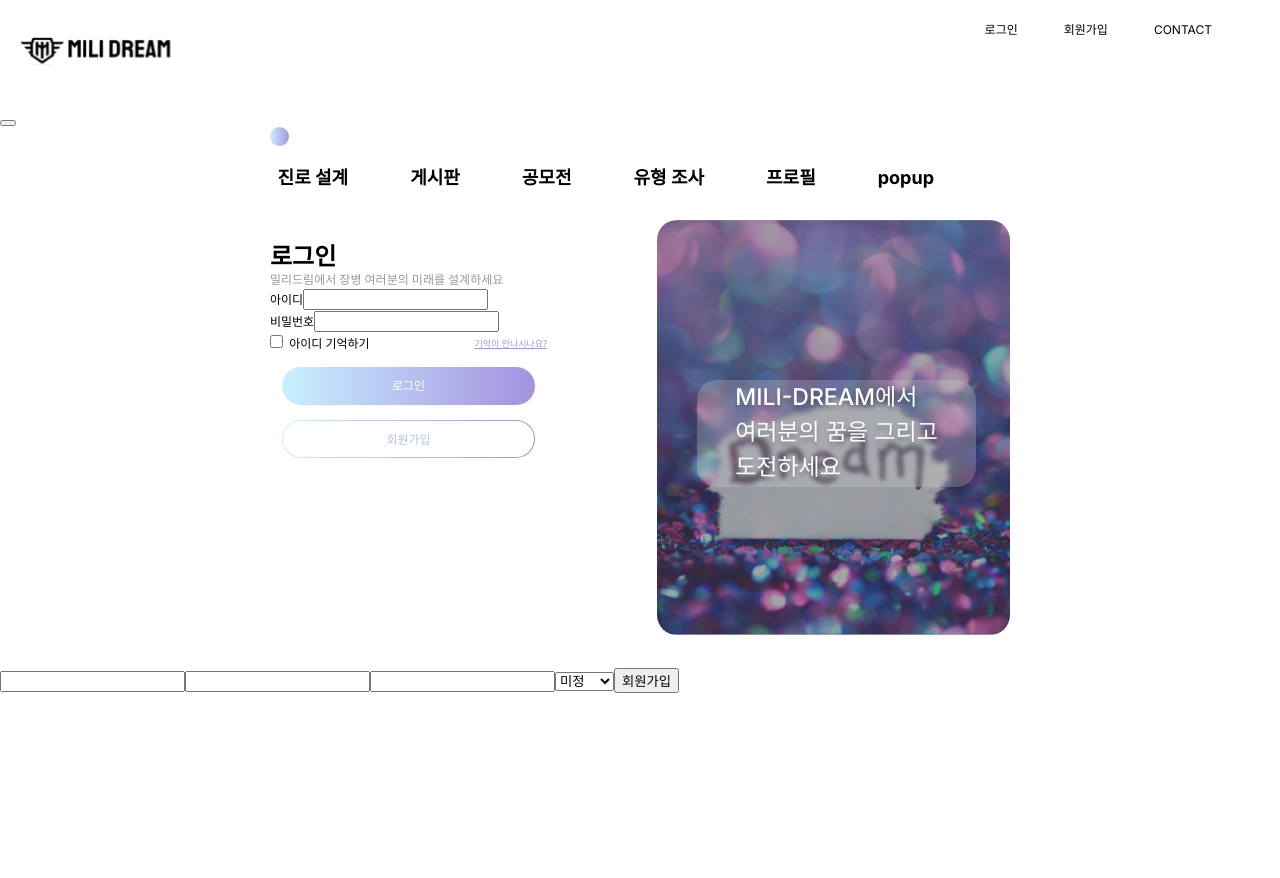
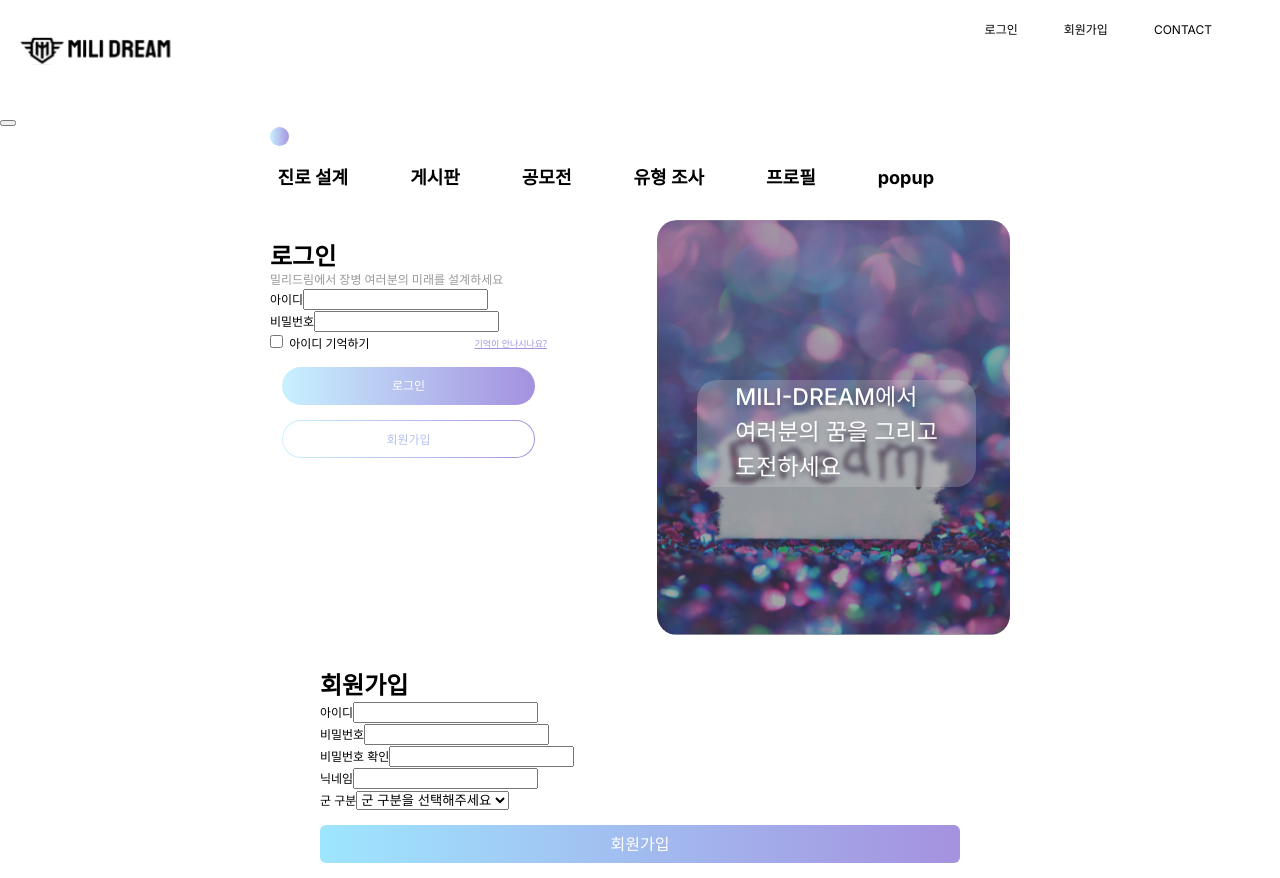
Before and after one commit to osamhack2022/WEB_MiliDream_Dreamers, a Next.js app in the folder frontend/: page /signup in a window 1280 px wide. Before the commit the page ends 800 px from the top, so only its background shows below. Built offline with nearby package versions, Linux system fonts and the light colour scheme; no server answers.

Commit message:
Feat: 회원가입 폼 작업

```diff
--- a/frontend/components/Login/Form.js
+++ b/frontend/components/Login/Form.js
@@ -93,7 +93,7 @@ export default function LoginForm() {
         .login.wrapper {
           position: relative;
           margin: 0 auto;
-		  width: 740px;
+          width: 740px;
         }
         .login.left {
           float: left;
@@ -101,7 +101,7 @@ export default function LoginForm() {
         }
         .login.right {
           display: inline-block;
-		  height: 415px;
+          height: 415px;
         }
 
         .login.right .rect {
@@ -131,7 +131,7 @@ export default function LoginForm() {
           text-shadow: 0px 4px 4px rgba(0, 0, 0, 0.25);
         }
         .loginForm {
-			width: 277px;
+          width: 277px;
         }
         .ellipse {
           z-index: 1;
--- a/frontend/components/Register/Form.js
+++ b/frontend/components/Register/Form.js
@@ -1,33 +1,124 @@
 import axios from "axios";
 import { Fragment, SyntheticEvent } from "react";
+import config from "../../config";
 
 export default function RegisterForm({ token }) {
 	return (
 		<Fragment>
+			<div className="signup">
+				<div className="wrapper">
+					<span className="signup-text">회원가입</span>
 					<form onSubmit={register}>
-				<input type="text" name="id"></input>
-				<input type="password" name="password"></input>
-				<input type="text" name="userName"></input>
-				<select name="userClass">
+						<div className="text-input-box my-3">
+							<label htmlFor="id" className="form-label">
+								아이디
+							</label>
+							<input
+								className="form-control"
+								type="text"
+								name="id"
+								autocomplete="username"
+								required
+								onKeyUp={validateId}
+								onBlur={validateIdSS}
+							></input>
+							<div id="fbId" className="invalid-feedback"></div>
+						</div>
+						<div className="text-input-box my-3">
+							<label htmlFor="password" className="form-label">
+								비밀번호
+							</label>
+							<input className="form-control" type="password" name="password" autoComplete="current-password" required onKeyUp={validatePw}></input>
+							<div id="fbPw" className="invalid-feedback"></div>
+						</div>
+						<div className="text-input-box my-3">
+							<label htmlFor="passwordCheck" className="form-label">
+								비밀번호 확인
+							</label>
+							<input className="form-control" type="password" name="passwordCheck" autoComplete="new-password" required onKeyUp={validatePwNew}></input>
+							<div id="fbPwNew" className="invalid-feedback"></div>
+						</div>
+						<div className="text-input-box my-3">
+							<label htmlFor="id" className="form-label">
+								닉네임
+							</label>
+							<input className="form-control" type="text" name="userName" autoComplete="nickname" required onKeyUp={validateNick} onBlur={validateNickSS}></input>
+							<div id="fbNick" className="invalid-feedback"></div>
+						</div>
+						<div>
+							<label htmlFor="userClass" className="form-label">
+								군 구분
+							</label>
+							<select className="form-select" name="userClass">
+								<option value="1" selected>군 구분을 선택해주세요</option>
 								<option value="1">미정</option>
 								<option value="2">병사</option>
 								<option value="3">간부</option>
 								<option value="4">군무원</option>
 							</select>
-				<input type="submit" value="회원가입"></input>
+						</div>
 						<input type="hidden" name="token" value={token}></input>
+						<a onClick={register}>
+							<div className="signup-btn my-4">
+								<span>회원가입</span>
+							</div>
+						</a>
 					</form>
+				</div>
+			</div>
+			<style jsx>
+				{`
+				.signup .wrapper {
+					position: relative;
+					margin: 0 auto;
+					width: 640px;
+				}
+				.signup-text {
+					font-family: "Noto Sans";
+					font-style: normal;
+					font-weight: 600;
+					font-size: 24px;
+					line-height: 33px;
+					display: block;
+				}
+				.signup form  label {
+          font-family: "Noto Sans";
+          font-style: normal;
+          font-weight: 400;
+          font-size: 12px;
+          line-height: 16px;
+          color: black;
+        }
+		.signup-btn {
+			box-sizing: border-box;
+			position: relative;
+			/*width: 253px;*/
+			height: 38px;
+			line-height: 38px;
+			text-align: center;
+			margin: 15px auto;
+
+			background: linear-gradient(90deg, #9ee6ff 0%, #a593e0 97.67%);
+			border-radius: .375rem;
+			font-family: "Noto Sans";
+			font-style: normal;
+			font-weight: 400;
+			font-size: 16px;
+			color: white;
+			cursor: pointer;
+		}
+				`}
+			</style>
 		</Fragment >
 	)
 }
 
 /**
- * @param {SyntheticEvent<HTMLFormElement>} submitEvent
+ * @param {SyntheticEvent<HTMLFormElement>} event
  */
-async function register(submitEvent) {
-	submitEvent.preventDefault();
-	const form = submitEvent.target;
-	if (!form) return false;
+async function register(event) {
+	if (event) event.preventDefault();
+	const form = document.querySelector(".signup form");
 
 	const data = {
 		userId: form?.id.value,
@@ -48,3 +139,65 @@ async function register(submitEvent) {
 
 	}
 }
+
+function validateId(event) {
+	const valid = config.userIdRegex.test(event.target.value);
+	setValid(event.target.classList, valid);
+	if (!valid) document.getElementById("fbPw").innerText = "소문자와 숫자로 이루어진 5~15글자를 입력해주세요"
+}
+async function validateIdSS(event) {
+	const form = document.querySelector(".signup form");
+	const data = {
+		userId: event.target.value,
+		token: form?.token.value
+	}
+	const response = await axios.post("/api/accounts/attempt", data, { validateStatus: false });
+	// debugger;
+	if (event.target.classList.contains("is-valid") && response.status != 200) {
+		const fb = document.getElementById("fbId");
+		fb.innerText = "사용중인 아이디입니다.";
+	}
+	setValid(
+		event.target.classList,
+		response.status == 200
+	);
+}
+function validatePw(event) {
+	const valid = config.userPwRegex.test(event.target.value)
+	setValid(event.target.classList, valid);
+	if (!valid) document.getElementById("fbPw").innerText = "영문 소문자와 숫자를 포함한 비밀번호 8~32글자를 입력해주세요"
+}
+function validatePwNew(event) {
+	const valid = document.querySelector(".signup form")?.password.value == event.target.value || event.target.value.length == 0;
+	setValid(
+		event.target.classList,
+		valid
+	);
+	if (!valid) document.getElementById("fbPwNew").innerText = "비밀번호가 일치하지 않습니다"
+}
+function validateNick(event) {
+	const valid = config.userNicknameRegex.test(event.target.value);
+	setValid(event.target.classList,);
+	if (!valid) document.getElementById("fbNick").innerText = "영문 소문자, 숫자, 한글만 가능하며 2~20글자를 입력해주세요"
+}
+async function validateNickSS(event) {
+	const form = document.querySelector(".signup form");
+	const data = {
+		userName: event.target.value,
+		token: form?.token.value
+	}
+	const response = await axios.post("/api/accounts/attempt", data, { validateStatus: false });
+	// debugger;
+	if (event.target.classList.contains("is-valid") && response.status != 200) {
+		const fb = document.getElementById("fbNick");
+		fb.innerText = "사용중인 닉네임입니다.";
+	}
+	setValid(
+		event.target.classList,
+		response.status == 200
+	);
+}
+function setValid(classList, isValid) {
+	classList.remove(isValid ? "is-invalid" : "is-valid");
+	classList.add(isValid ? "is-valid" : "is-invalid");
+}
--- a/frontend/config.js
+++ b/frontend/config.js
@@ -1,3 +1,9 @@
 export default {
 	API_ENDPOINT: "http://127.0.0.1:3000",
+	userIdRegex: /^[0-9a-z]{5,15}$/,
+	// 소문자, 숫자만 가능하며 5~15글자
+	userPwRegex: /(?=.*[a-z])(?=.*[0-9])(?=^[\x21-\x7E]{8,32}$).*/,
+	// 소문자, 숫자 필요, 띄어쓰기를 제외한 ASCII 문자 8~32글자
+	userNicknameRegex: /^[0-9a-zA-Z가-힣]{2,20}$/,
+	// 영문, 숫자, 한글(완성형) 2~20글자
 }
```
Also changed, not shown: frontend/components/Register/Modal.js (added, +22 -0 lines). Lines whose indentation alone changed are shown as unchanged.
